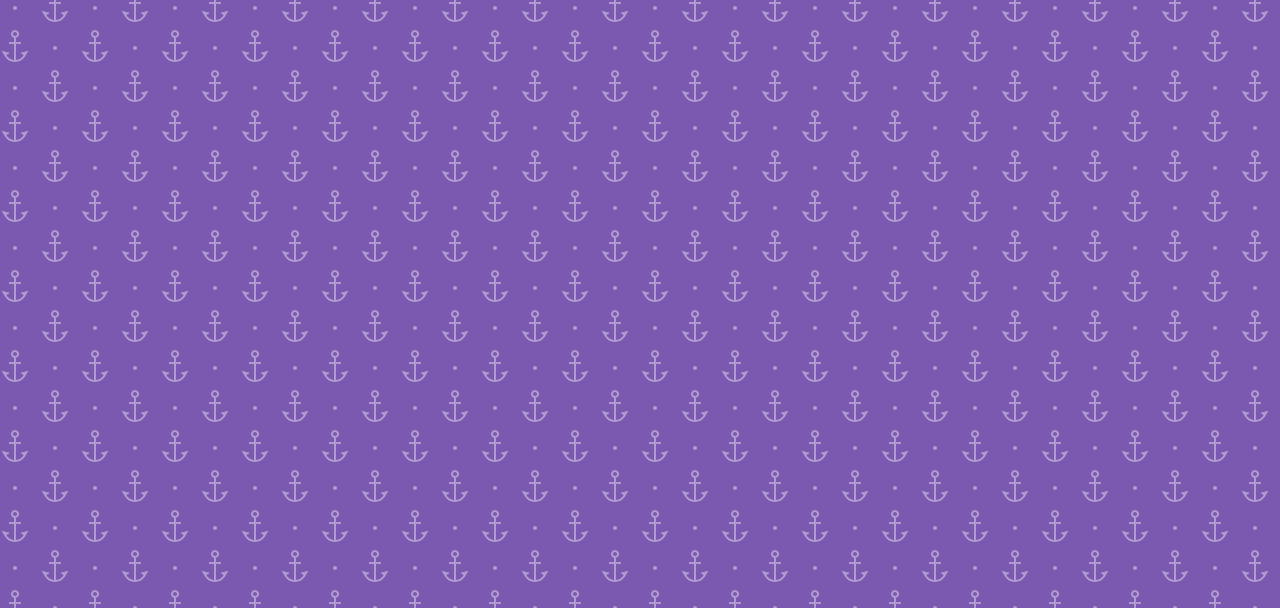
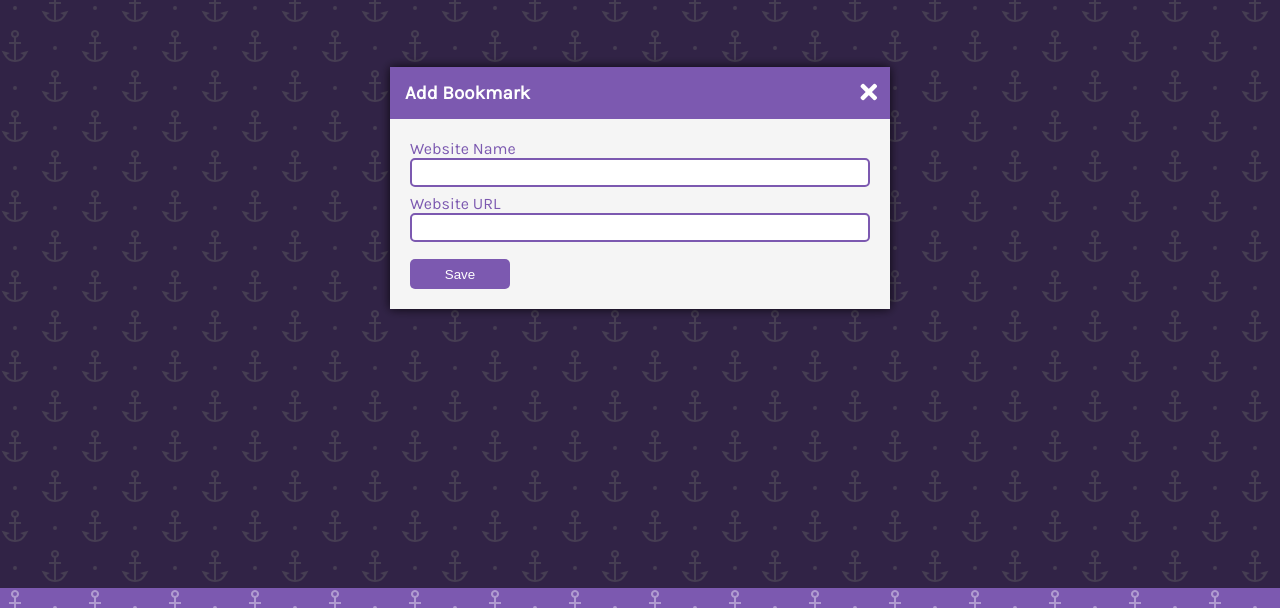
Before and after one commit to katerynachovgan/Book-Keeper, a plain HTML site: page index.html in a window 1280 px wide. Shown: the part 212-820 px from the top of the page. Drawn offline with Linux system fonts and the light colour scheme.

Commit message:
feat: add modal window

```diff
--- a/index.html
+++ b/index.html
@@ -35,6 +35,30 @@
             </div>
         </div>
     </div>
+    <!-- Modal -->
+    <div class="modal-container show-modal" id="modal">
+        <div class="modal">
+            <i class="fas fa-times close-icon" id="close-modal"></i>
+            <div class="modal-header">
+                <h3>Add Bookmark</h3>
+            </div>
+            <div class="modal-content">
+                <form class="bookmark-form">
+                    <!-- Website Name -->
+                    <div class="form-group">
+                        <label for="website-name" class="form-label">Website Name</label>
+                        <input type="text" class="form-input" id="website-name">
+                    </div>
+                      <!-- Website URL -->
+                      <div class="form-group">
+                        <label for="website-URL" class="form-label">Website URL</label>
+                        <input type="text" class="form-input" id="website-URL">
+                    </div>
+                    <button type="submit">Save</button>
+                </form>
+            </div>
+        </div>
+    </div>
     <!-- Script -->
     <script src="script.js"></script>
 </body>
--- a/style.css
+++ b/style.css
@@ -86,6 +86,105 @@ a:hover, a:active {
  margin-right: 5px;
 }
 
+/* Modal */
+
+.modal-container {
+  background: rgba(0, 0, 0, 0.6);
+  display: none;
+  position: fixed;
+  top: 0;
+  right: 0;
+  left: 0;
+  bottom: 0;
+}
+
+.show-modal {
+  display: flex;
+  justify-content: center;
+  align-items: center;
+}
+
+.modal {
+  background: #fff;
+  box-shadow: 0 0 10px rgba(0, 0, 0, 0.8);
+  max-width: 95%;
+  width: 500px;
+  animation: modalopen 1s;
+}
+
+@keyframes modalopen {
+  from {
+    opacity: 0;
+  }
+  to {
+    opacity: 1;
+  }
+}
+
+.close-icon {
+  float: right;
+  color: #fff;
+  font-size: 24px;
+  position: relative;
+  top: 13px;
+  right: 13px;
+  cursor: pointer;
+}
+
+.modal-header{
+  background: var(--primary-color);
+  color: #fff;
+  padding: 15px;
+}
+
+h3 {
+  margin: 0;
+}
+
+.modal-content {
+  padding: 20px;
+  background: whitesmoke;
+}
+
+/* Form */
+
+.form-group {
+  height: 55px;
+}
+
+.form-input {
+  width: 97%;
+  padding: 5px;
+  border: 2px solid var(--primary-color);
+  border-radius: var(--border-radius);
+  display: block;
+  outline: none;
+}
+
+.form-label {
+  color: var(--primary-color);
+  display: block;
+}
+
+button {
+  cursor: pointer;
+  color: #fff;
+  background: var(--primary-color);
+  height: 30px;
+  width: 100px;
+  border:none;
+  border-radius: var(--border-radius);
+  margin-top: 10px;
+}
+
+button:hover {
+  filter: brightness(110%);
+}
+
+button:focus {
+  outline: none;
+}
+
 /* Media Query: Large Smartphone (Vertical) */
 @media screen and (max-width: 600px) {
 .container {
```
